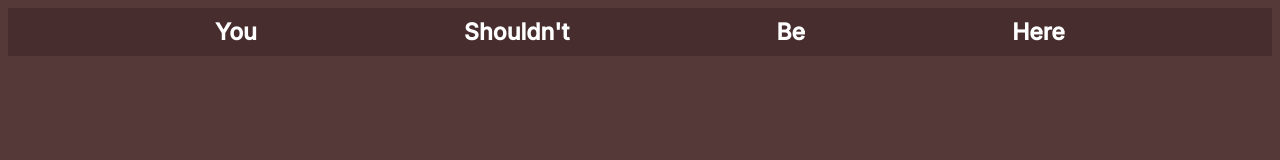
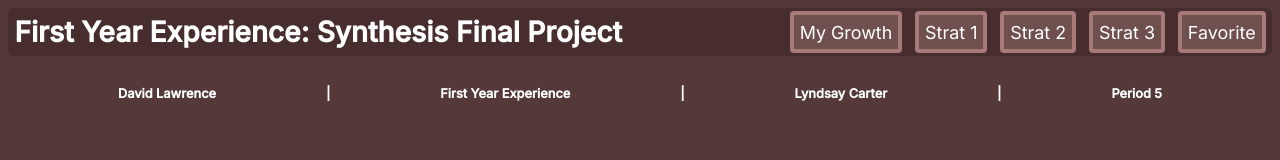
Before and after one commit to DavidLawrence25/fye-final, a plain HTML site: page index.html in a window 1280 px wide. Drawn offline with Linux system fonts and the light colour scheme.

Commit message:
Basic Header & Footer

```diff
--- /dev/null
+++ b/buttons.js
@@ -0,0 +1,3 @@
+function changePage(page) { // note: don't include ".html"
+    window.location.href = `${page}.html`
+}
--- a/global.css
+++ b/global.css
@@ -6,14 +6,48 @@
 }
 
 * {
+    font-family: 'Inter', sans-serif;
+}
+
+body {
     background-color: var(--b);
 }
 
-/* Heading */
+/* Header, Main, & Footer */
 header {
     background-color: var(--a);
     min-height: 6vh;
     max-height: 6vh;
+    display: flex;
+    flex-direction: row;
+    justify-content: flex-end;
+    align-items: center;
+    border-radius: 0.75vmin;
+    margin: 0;
+}
+
+header h3 {
+    margin-left: 0.5vw;
+    margin-right: auto;
+}
+
+header button {
+    background-color: var(--c);
+    color: white;
+    height: 5.25vh;
+    font-size: 1.4vw;
+    border: 0.5vmin solid var(--d);
+    border-radius: 0.5vmin;
+    margin-left: 0.5vw;
+    margin-right: 0.5vw;
+}
+
+header button:hover {
+    background-color: var(--b);
+    border: 0.5vmin solid var(--c)
+}
+
+footer {
     display: flex;
     flex-direction: row;
     justify-content: space-evenly;
@@ -24,44 +58,30 @@ header {
 /* Headings */
 h1 { /* Title */
     color: white;
-    background-color: inherit;
-    font-family: 'Inter', sans-serif;
     font-size: 3vw;
 }
 h2 {
     color: white;
-    background-color: inherit;
-    font-family: 'Inter', sans-serif;
     font-size: 2.6vw;
 }
 h3 {
     color: white;
-    background-color: inherit;
-    font-family: 'Inter', sans-serif;
     font-size: 2.2vw;
 }
 h4 {
     color: white;
-    background-color: inherit;
-    font-family: 'Inter', sans-serif;
     font-size: 1.8vw;
 }
 h5 {
     color: white;
-    background-color: inherit;
-    font-family: 'Inter', sans-serif;
     font-size: 1.4vw;
 }
 h6 { /* Subtitle */
     color: white;
-    background-color: inherit;
-    font-family: 'Inter', sans-serif;
     font-size: 1vw;
 }
 /* Normal Text */
 p { /* Paragraph */
     color: white;
-    background-color: inherit;
-    font-family: 'Inter', sans-serif;
     font-size: 2vw;
 }
--- a/index.html
+++ b/index.html
@@ -10,19 +10,30 @@
     <link rel="stylesheet" href="global.css">
     <link rel="preconnect" href="https://fonts.googleapis.com"><link rel="preconnect" href="https://fonts.gstatic.com" crossorigin><link href="https://fonts.googleapis.com/css2?family=Inter:wght@100;300;400;500&display=swap" rel="stylesheet">
     <style>
-        @import url('https://fonts.googleapis.com/css2?family=Inter:wght@100;300;400;500&display=swap');
+        @import url('https://fonts.googleapis.com/css2?family=Inter:wght@100&display=swap');
     </style>
 </head>
 <body>
     <header>
-        <h4>You</h4>
-        <h4>Shouldn't</h4>
-        <h4>Be</h4>
-        <h4>Here</h4>
+        <h3>First Year Experience: Synthesis Final Project</h3>
+        <button type="button" onclick="changePage('index')">My Growth</button>
+        <button type="button" onclick="changePage('index')">Strat 1</button>
+        <button type="button" onclick="changePage('index')">Strat 2</button>
+        <button type="button" onclick="changePage('index')">Strat 3</button>
+        <button type="button" onclick="changePage('index')">Favorite</button>
     </header>
     <main>
 
     </main>
-    <footer></footer>
+    <footer>
+        <h6>David Lawrence</h6>
+        <h6>|</h6>
+        <h6>First Year Experience</h6>
+        <h6>|</h6>
+        <h6>Lyndsay Carter</h6>
+        <h6>|</h6>
+        <h6>Period 5</h6>
+    </footer>
+    <script src="buttons.js"></script>
 </body>
 </html>
```
